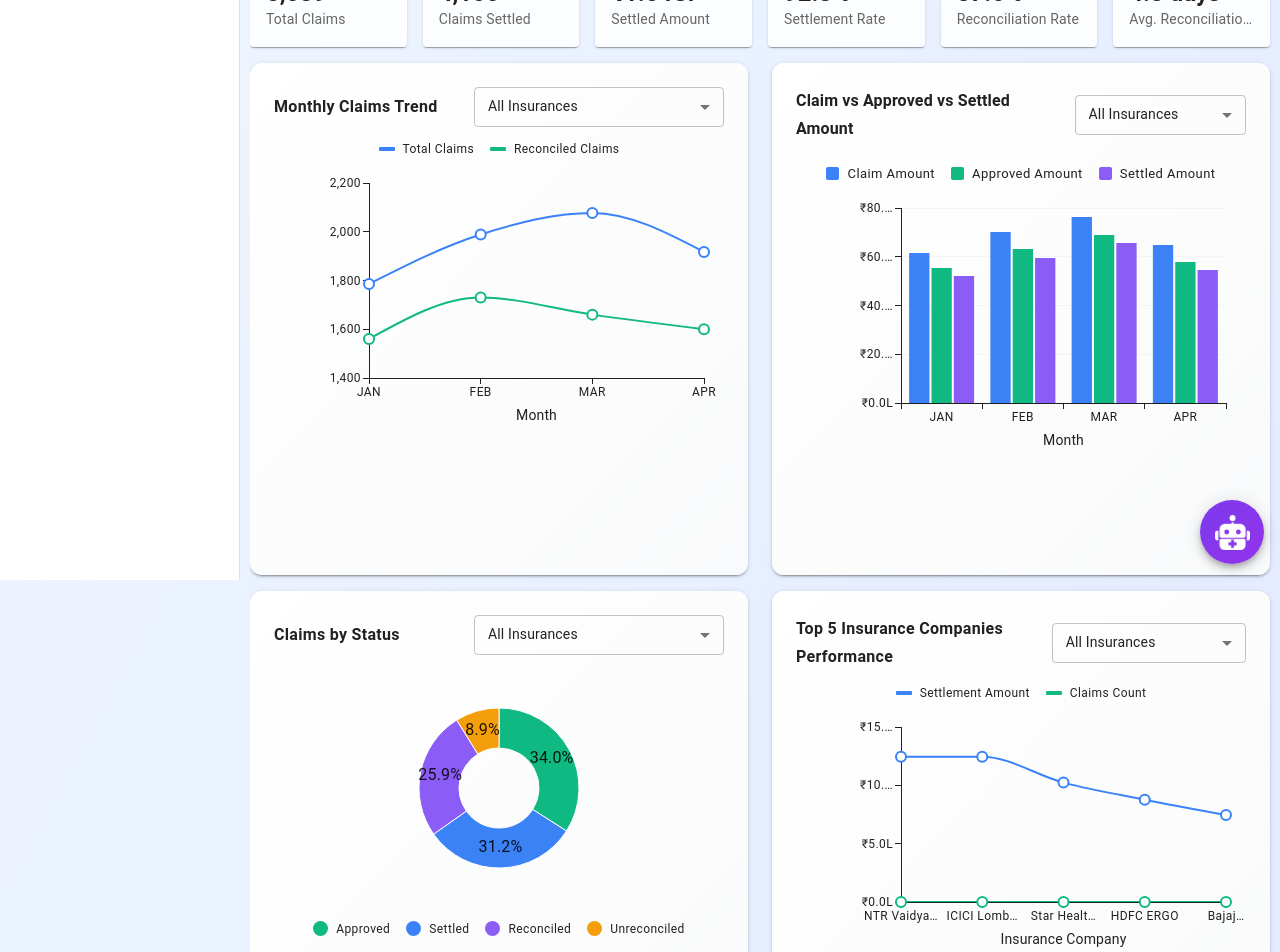
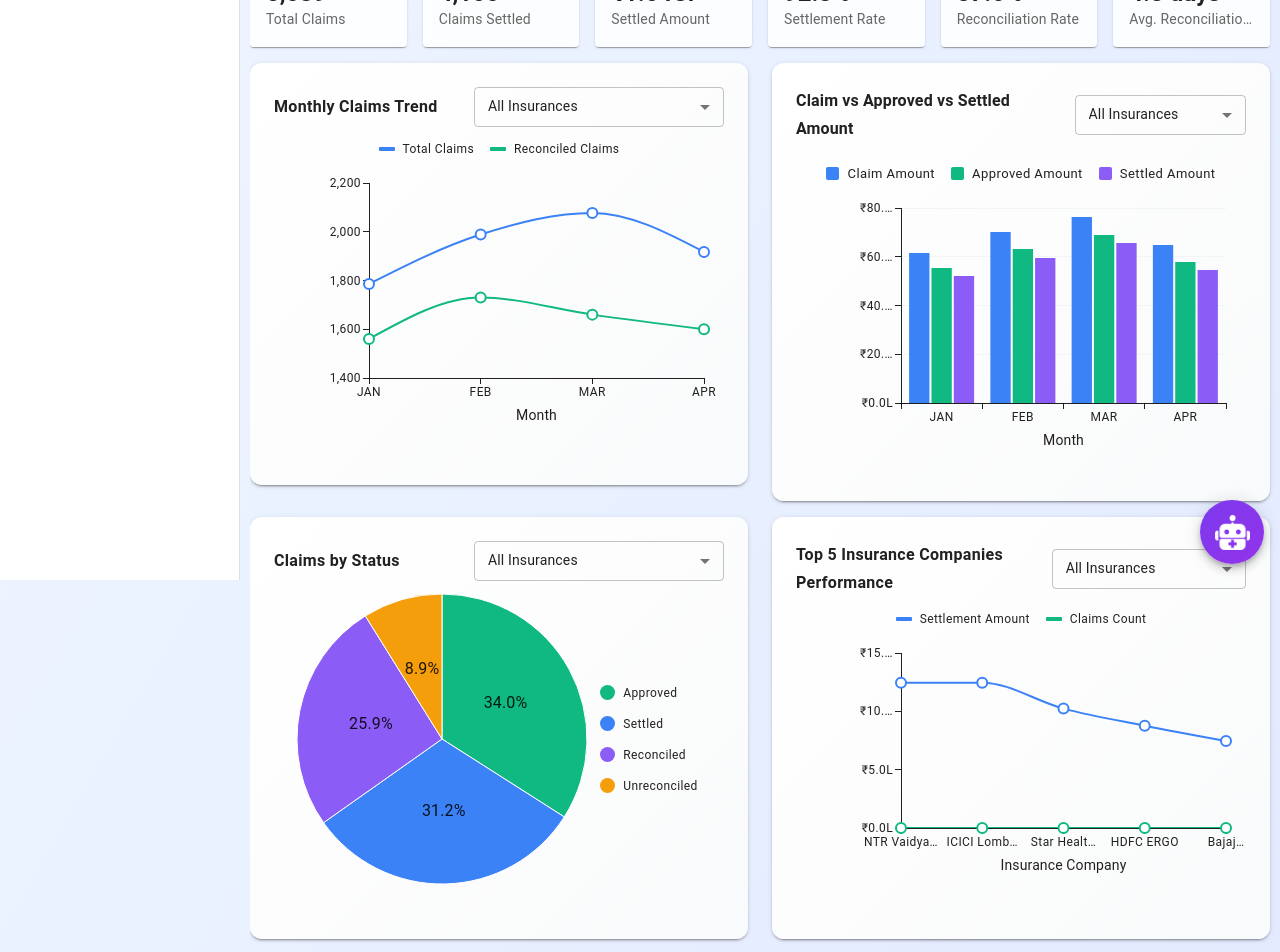
Before and after one commit to lavanyayarlagadda/Clamis_Traking, a React (Vite) app in the folder claims/: page /dashboard in a window 1280 px wide. Shown: the part 220-1172 px from the top of the page. Built offline with nearby package versions, Linux system fonts and the light colour scheme.

Commit message:
NO TICKET: changed the UI alignments in dashboard

```diff
--- a/claims/src/pages/Dashboard/ClaimsAmountChart.tsx
+++ b/claims/src/pages/Dashboard/ClaimsAmountChart.tsx
@@ -196,7 +196,7 @@ const ClaimAmountChart: React.FC = () => {
         }
         sx={{ px: { xs: 2, sm: 3 }, pt: 3, pb: 0 }}
       />
-      <CardContent sx={{ px: { xs: 2, sm: 3 }, pt: 1, pb: 3 }}>
+      <CardContent sx={{ px: { xs: 2, sm: 3 }, pt: 1, '&:last-child': { paddingBottom: 0 },}}>
                  <Box
                         ref={scrollRef}
                         onPointerDown={handlePointerDown}
@@ -231,7 +231,10 @@ const ClaimAmountChart: React.FC = () => {
             sx={{
               minWidth: `${months.length * 100}px`,
               width: '100%',
-              height:  400 ,
+              height: {
+                xs: 390,
+                sm: 350
+              },
             }}
           >
             <BarChart
--- a/claims/src/pages/Dashboard/ClaimsByStatus.tsx
+++ b/claims/src/pages/Dashboard/ClaimsByStatus.tsx
@@ -153,6 +153,7 @@ const ClaimsByStatus: React.FC = () => {
         borderRadius: 3,
         boxShadow: 2,
         transition: 'transform 0.2s ease-in-out',
+
       }}
     >
       <CardHeader
@@ -160,7 +161,7 @@ const ClaimsByStatus: React.FC = () => {
           <Stack
              direction={{ xs: 'column', sm: 'row' }}
             justifyContent="space-between"
-             alignItems={{ xs: 'flex-start', sm: 'center' }}
+             alignItems={{ xs: 'flex-start', sm: 'center' , }}
             spacing={2}
           >
             <Typography
@@ -189,8 +190,8 @@ const ClaimsByStatus: React.FC = () => {
         sx={{ px: 3, pt: 3, pb: 0 }}
       />
       <CardContent
-      sx={{ px: { xs: 2, sm: 3 }, pt: 1, pb: 3 }}
-      // sx={{ px: 3, pt: 1, pb: 3 }}
+      sx={{ px: { xs: 2, sm: 3 }, pt: 1, '&:last-child': { paddingBottom: 0 } }}
+
       >
          <Box
                 ref={scrollRef}
@@ -226,15 +227,18 @@ const ClaimsByStatus: React.FC = () => {
             sx={{
               minWidth: 320,
               width: { xs: 320, sm: 400, md: 450 },
-              height: 400 ,
+              height: {
+      // xs: 390,
+      sm: 350
+    },
             }}
           >
             <PieChart
               series={[
                 {
                   data,
-                  innerRadius: 40,
-                  outerRadius: 80,
+                  // innerRadius: 40,
+                  // outerRadius: 80,
                   arcLabel: (item) =>
                     `${((item.value / total) * 100).toFixed(1)}%`,
                   arcLabelMinAngle: 10,
@@ -242,11 +246,12 @@ const ClaimsByStatus: React.FC = () => {
               ]}
               slotProps={{
                 legend: {
-                  direction: 'horizontal',
-                  position: { vertical: 'bottom', horizontal: 'center' },
+                  direction: 'vertical',
+                  position: { vertical: 'middle', horizontal: 'center' },
                 },
               }}
-              height={250}
+              height={300}
+              width={300}
               sx={{
                 '.MuiChartsLegend-series text': {
                   fontSize: 13,
--- a/claims/src/pages/Dashboard/DashboardPage.tsx
+++ b/claims/src/pages/Dashboard/DashboardPage.tsx
@@ -93,6 +93,7 @@ const Dashboard: React.FC = () => {
           display="grid"
           gridTemplateColumns={{ xs: "1fr", lg: "1fr 1fr" }}
           gap={3}
+          alignItems="start"
         >
           <MonthlyClaimsTrend />
 
@@ -103,6 +104,7 @@ const Dashboard: React.FC = () => {
           display="grid"
           gridTemplateColumns={{ xs: "1fr", lg: "1fr 1fr" }}
           gap={3}
+          alignItems="start"
         >
           <ClaimsByStatus />
 
--- a/claims/src/pages/Dashboard/InsurancePerformance.tsx
+++ b/claims/src/pages/Dashboard/InsurancePerformance.tsx
@@ -155,7 +155,7 @@ const InsurancePerformance: React.FC = () => {
         sx={{ px: { xs: 2, sm: 3 }, pt: 3, pb: 0 }}
       />
 
-      <CardContent sx={{ px: { xs: 2, sm: 3 }, pt: 1, pb: 3 }}>
+      <CardContent sx={{ px: { xs: 2, sm: 3 }, pt: 1, '&:last-child': { paddingBottom: 0 } }}>
        <Box
               ref={scrollRef}
               onPointerDown={handlePointerDown}
@@ -191,8 +191,11 @@ const InsurancePerformance: React.FC = () => {
               // minWidth: data.length * 100,
               // height: { xs: 260, sm: 300, md: 320 },
               minWidth:{xs:500,sm:450},
-              height: 'auto',
-              maxHeight: 400,
+              height: {
+                xs: 390,
+                sm: 334
+              },
+              // maxHeight: 400,
             }}>
             <LineChart
               height={300}
--- a/claims/src/pages/Dashboard/MonthlyClaims.tsx
+++ b/claims/src/pages/Dashboard/MonthlyClaims.tsx
@@ -190,7 +190,7 @@ const MonthlyClaimsTrend: React.FC = () => {
         sx={{ px: 3, pt: 3, pb: 0 }}
       />
 
-      <CardContent sx={{ px: { xs: 2, sm: 3 }, pt: 1, pb: 3 }}>
+      <CardContent sx={{ px: { xs: 2, sm: 3 }, pt: 1, '&:last-child': { paddingBottom: 0 } }}>
    <Box
   ref={scrollRef}
   onPointerDown={handlePointerDown}
@@ -226,7 +226,7 @@ const MonthlyClaimsTrend: React.FC = () => {
             sx={{
               minWidth: `${months.length * 80}px`,
               width: '100%',
-              height:  350
+              height:  350 ,
             }}
           >
             <LineChart
```
